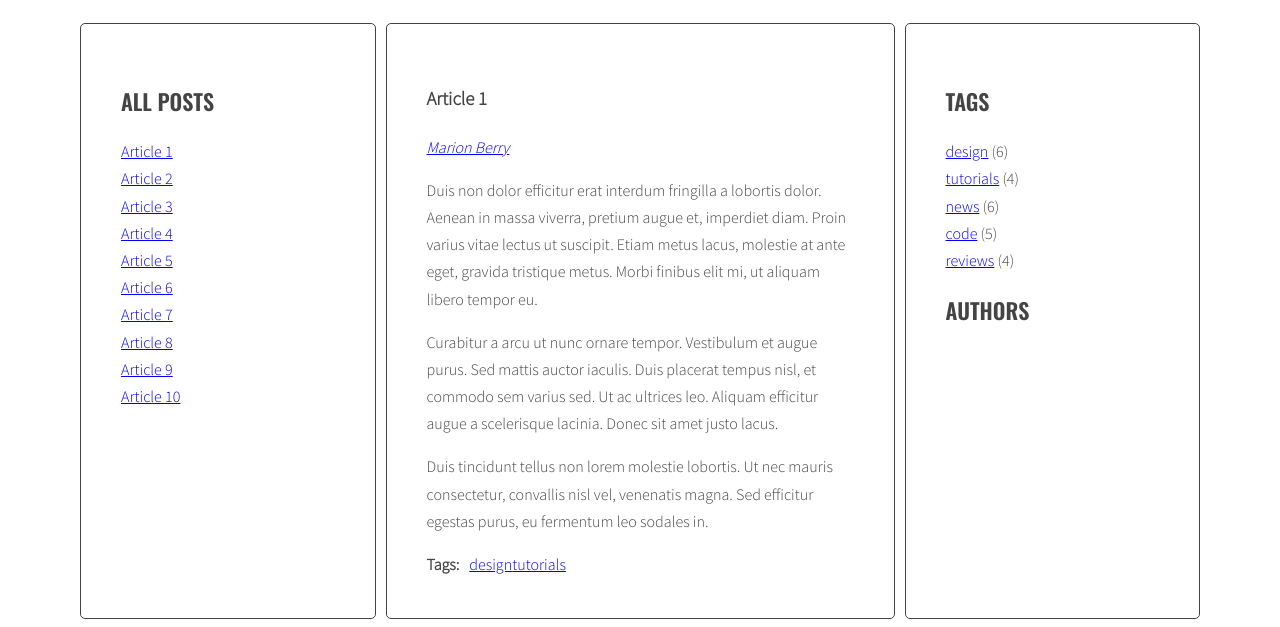
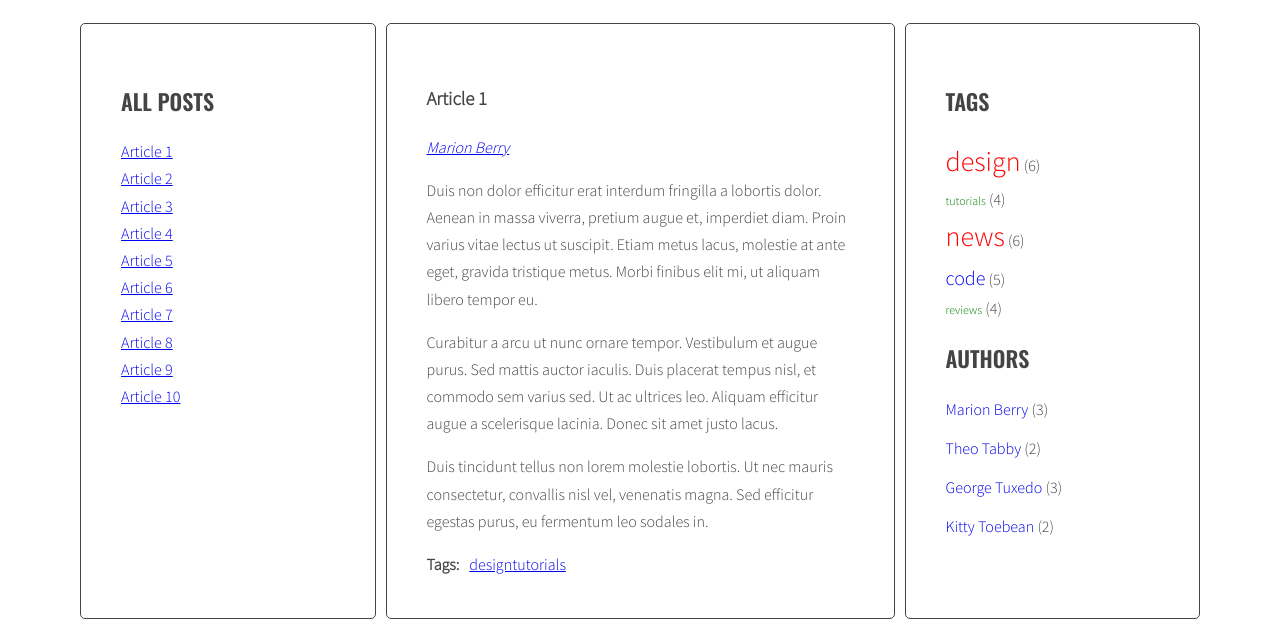
Before and after one commit to wierza/javascript-blog, a website: page index.html in a window 1280 px wide. Shown: the part 220-847 px from the top of the page. Drawn offline with nearby package versions, Linux system fonts and the light colour scheme.

Commit message:
Update Authors' list

```diff
--- a/js/script.js
+++ b/js/script.js
@@ -51,7 +51,8 @@ const optArticleSelector = '.post',
   optAuthorSelector = '.post-author',
   optTagsListSelector = '.tags.list',
   optCloudClassCount = '5',
-  optCloudClassPrefix = 'tag-size-';
+  optCloudClassPrefix = 'tag-size-',
+  optAuthorsListSelector = '.authors.list';
 
 function generateTitleLinks(customSelector = ''){
   console.log(customSelector);
@@ -160,7 +161,7 @@ function generateTags(){
 
       /* generate HTML of the link */
 
-      const linkHTML = '<li><a href="#tag-' + tag + '">' + tag + '</a></li>';
+      const linkHTML = '<li><a href="#tag-' + tag + '"> ' + tag + '</a></li>';
 
       /* add generated code to html variable */
 
@@ -296,6 +297,9 @@ addClickListenersToTags();
 
 function generateAuthors(){
 
+  /* [NEW] create a new variable allAuthors with an empty object */
+  let allAuthors = {};
+
   /* find all articles */
 
   const articles = document.querySelectorAll(optArticleSelector);
@@ -327,12 +331,48 @@ function generateAuthors(){
     html = html + linkHTML;
     console.log(html);
 
+    /* [NEW] check if this link is NOT already in allAuthors */
+
+    if (!allAuthors[author]) {
+
+      /* [NEW] add author to allAuthors object */
+
+      allAuthors[author] = 1;
+    } else {
+      allAuthors[author]++;
+    }
+
     /* insert HTML of all the links into the tags wrapper */
 
     authorList.innerHTML = html;
 
   /* END LOOP: for every article: */
   }
+  /* [NEW] find list of authors in right column */
+
+  const authorList = document.querySelector(optAuthorsListSelector);
+
+  /* [NEW] create variable for all links HTML code */
+
+  let allAuthorsHTML = '';
+
+  /* [NEW] START LOOP: for each author in allAuthors: */
+
+  for(let author in allAuthors){
+
+    /* [NEW] generate code of a link and add it to allAuthorsHTML */
+
+    const authorLinkHTML = '<li><a href="#author-' + author +  '">' + author + '</a> (' + allAuthors[author] + ')</li>';
+    console.log('tagLinkHTML:', authorLinkHTML);
+    allAuthorsHTML += authorLinkHTML;
+
+    /* [NEW] END LOOP: for each author in allAuthors: */
+
+  }
+  /*[NEW] add HTML from allTagsHTML to tagList */
+
+  authorList.innerHTML = allAuthorsHTML;
+
 }
 
 generateAuthors();
--- a/sass/style.scss
+++ b/sass/style.scss
@@ -98,6 +98,9 @@ body {
 .authors {
   li {
     margin-bottom: 12px;
+    a {
+    text-decoration: none;
+    }
   }
 }
 
@@ -122,3 +125,24 @@ body {
     margin: 0 10px 0 0;
   }
 }
+
+/*Tags*/
+
+.tag-size-1 {
+  font-size: 75%;
+  color: green;
+  text-decoration: none;
+
+}
+
+.tag-size-3 {
+  font-size: 125%;
+  color: blue;
+  text-decoration: none;
+}
+
+.tag-size-5 {
+  font-size: 175%;
+  color: red;
+  text-decoration: none;
+}
```
Also changed, not shown: css/style.css, 1 other file.
